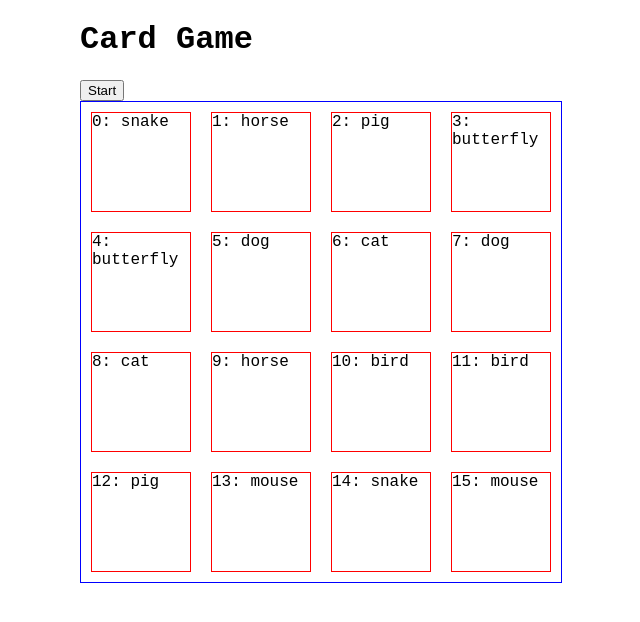
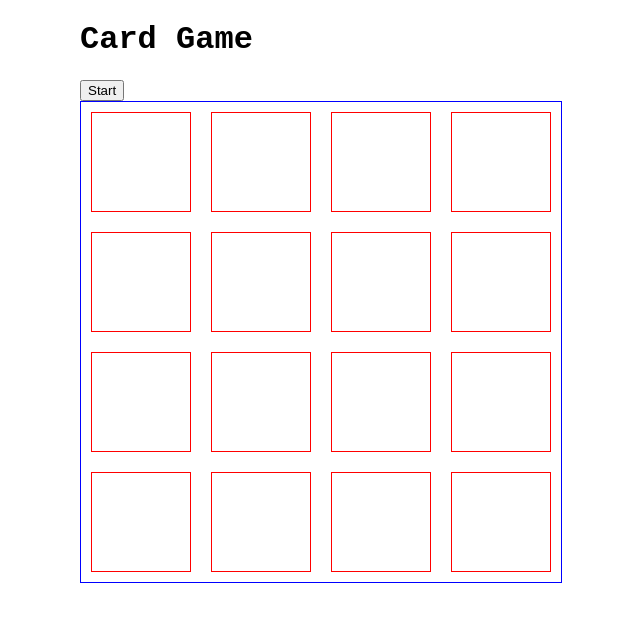
Before and after one commit to MagicMart/card-game-angular, an Angular app: page / in a window 1280 px wide. Shown: the top 622 px of the page, without its empty margins (319-959 px from the left). Built offline with nearby package versions, Linux system fonts and the light colour scheme.

Commit message:
feature: show opened and closed

```diff
--- a/src/app/card-container/card-container.component.html
+++ b/src/app/card-container/card-container.component.html
@@ -1,6 +1,12 @@
 <button (click)="shuffle()">Start</button>
 <div class="card-container">
   <div *ngFor="let card of cards; let i = index">
-    <app-card (click)="openCard(i)" [card]="card" [i]="i"></app-card>
+    <app-card
+      (click)="openCard(i)"
+      [card]="card"
+      [opened]="opened.includes(i)"
+      [matched]="matched.includes(card)"
+      [i]="i"
+    ></app-card>
   </div>
 </div>
--- a/src/app/card-container/card-container.component.ts
+++ b/src/app/card-container/card-container.component.ts
@@ -3,38 +3,61 @@ import { Component, OnInit } from '@angular/core';
 @Component({
   selector: 'app-card-container',
   templateUrl: './card-container.component.html',
-  styleUrls: ['./card-container.component.css']
+  styleUrls: ['./card-container.component.css'],
 })
 export class CardContainerComponent implements OnInit {
-  cards = ["dog", "cat", "horse", "mouse", "butterfly", "bird", "snake", "pig", "dog", "cat", "horse", "mouse", "butterfly", "bird", "snake", "pig"]
-  matched: string[] = []
-  check: number[] = []
-  constructor() { }
+  cards = [
+    'dog',
+    'cat',
+    'horse',
+    'mouse',
+    'butterfly',
+    'bird',
+    'snake',
+    'pig',
+    'dog',
+    'cat',
+    'horse',
+    'mouse',
+    'butterfly',
+    'bird',
+    'snake',
+    'pig',
+  ];
+  matched: string[] = [];
+  opened: number[] = [];
+  constructor() {}
 
   ngOnInit(): void {
-    this.shuffle()
+    this.shuffle();
   }
   shuffle() {
-    const num =  () => Math.floor(Math.random() * 14) // don't pick last index
-    let cardsCopy = this.cards.slice()
+    const num = () => Math.floor(Math.random() * 14); // don't pick last index
+    let cardsCopy = this.cards.slice();
     for (let i = 1; i < 32; i++) {
-      const pick = cardsCopy.splice(num(), 1)[0]
-      cardsCopy = [...cardsCopy, pick]
+      const pick = cardsCopy.splice(num(), 1)[0];
+      cardsCopy = [...cardsCopy, pick];
     }
-    this.cards = cardsCopy
+    this.cards = cardsCopy;
+  }
+
+  closeCards() {
+    setTimeout(() => (this.opened = []), 900);
   }
   checkCards() {
-    if(this.cards[this.check[0]] === this.cards[this.check[1]]) {
-      this.matched = [...this.matched, this.cards[this.check[0]]]
+    if (this.cards[this.opened[0]] === this.cards[this.opened[1]]) {
+      this.matched = [...this.matched, this.cards[this.opened[0]]];
+      setTimeout(() => (this.opened = []), 600);
     } else {
-      this.check = [] // close cards
+      this.closeCards(); // close cards
     }
-    console.log(this.matched)
+    console.log(this.matched);
   }
-  openCard (index: number) {
-    if(this.check.length == 2) return
-    this.check.push(index)
-    console.log(this.check)
-    if(this.check.length ==2 ) return this.checkCards()
+  openCard(index: number) {
+    if (this.opened.length == 2) return;
+    if (this.opened.includes(index)) return;
+    this.opened.push(index);
+    console.log(this.opened);
+    if (this.opened.length == 2) return this.checkCards();
   }
 }
--- a/src/app/card/card.component.css
+++ b/src/app/card/card.component.css
@@ -4,3 +4,11 @@
   margin: 10px;
   border: 1px solid red;
 }
+
+.opened {
+  background-color: yellow;
+}
+
+.matched {
+  background-color: aqua;
+}
--- a/src/app/card/card.component.html
+++ b/src/app/card/card.component.html
@@ -1 +1,7 @@
-<div class="card">{{ i }}: {{ card }}</div>
+<div
+  *ngIf="opened || matched"
+  [className]="opened ? 'card opened' : 'card matched'"
+>
+  {{ card }}
+</div>
+<div *ngIf="!opened && !matched" class="card"></div>
```
Also changed, not shown: src/app/card/card.component.ts (+7 -7 lines).
